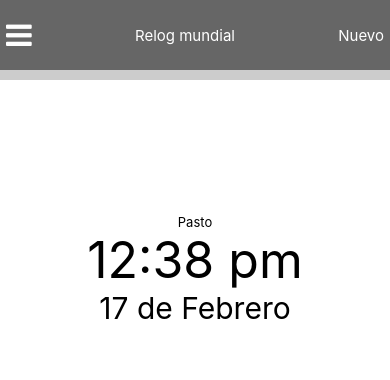
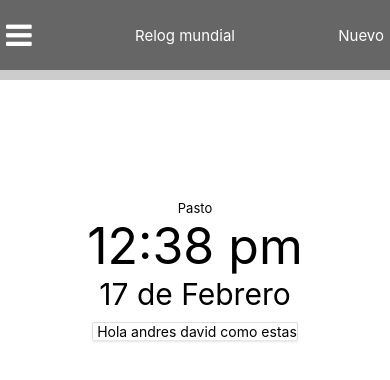
Before and after one commit to davidz1113/diccionario-react-native, a React Native app: screen / in a window 390 px wide. Shown: the top 380 px of the page. Built offline with nearby package versions, Linux system fonts and the light colour scheme.

Commit message:
probando cards

```diff
--- a/App.js
+++ b/App.js
@@ -12,7 +12,7 @@ import { Platform, StyleSheet, Text, View } from 'react-native';
 import Titulo from './src/components/titulo'
 import Encabezado from './src/components/encabezado'
 import Display from './src/components/display'
-
+import Card from './src/components/card'
 
 const instructions = Platform.select({
   ios: 'Press Cmd+R to reload,\n' + 'Cmd+D or shake for dev menu',
@@ -28,6 +28,8 @@ export default class App extends Component<Props> {
       <View>
         <Encabezado tituloEncabezado={'Relog mundial'}> </Encabezado>
         <Display ciudad={'Pasto'} hora={'12:38 pm'} fecha={'17 de Febrero'}> </Display>
+
+
       </View>
       // <View style={styles.container}>
       //   <Text style={styles.welcome}>Hola mundo COMO ESTAS!</Text>
--- /dev/null
+++ b/src/components/card.js
@@ -0,0 +1,32 @@
+import React from 'react';
+import { View,Text } from 'react-native';
+
+const Card = (props) => {
+    const {viewStyle} = styles;
+    // console.log(props);
+    return(
+        <View style={viewStyle}>
+           {/* <Text>Hola mundo</Text> */}
+           {props.children}
+        </View>
+   )
+}
+
+const styles = {
+    viewStyle: {
+        borderWidth: 1,
+        borderRadius: 2,
+        borderColor: '#ddd',
+        borderBottomWidth: 0,
+        shadowColor: '#000',
+        shadowOffset: { width: 0, height: 2 },
+        shadowOpacity: 0.1,
+        shadowRadius: 2,
+        elevation: 1,
+        marginLeft: 5,
+        marginRight: 5,
+        marginTop: 10
+    }
+}
+
+export default Card;
--- a/src/components/display.js
+++ b/src/components/display.js
@@ -1,5 +1,6 @@
 import React from 'react';
 import { Text, View } from 'react-native';
+import Card from './card'
 
 
 const Display = (props) => {
@@ -22,7 +23,11 @@ const Display = (props) => {
             <View style={contenedorHoraFecha}>
                 <Text style={fechaTexto}>{props.fecha}</Text>
             </View>
+            <Card>
 
+                <Text> Hola andres david como estas</Text>
+
+            </Card>
         </View>
     )
 }
@@ -42,10 +47,10 @@ const style = {
     ciudadTexto: {
         fontSize: 13
     },
-    horaTexto:{
-        fontSize : 50
+    horaTexto: {
+        fontSize: 50
     },
-    fechaTexto:{
+    fechaTexto: {
         fontSize: 30
     }
 
```
